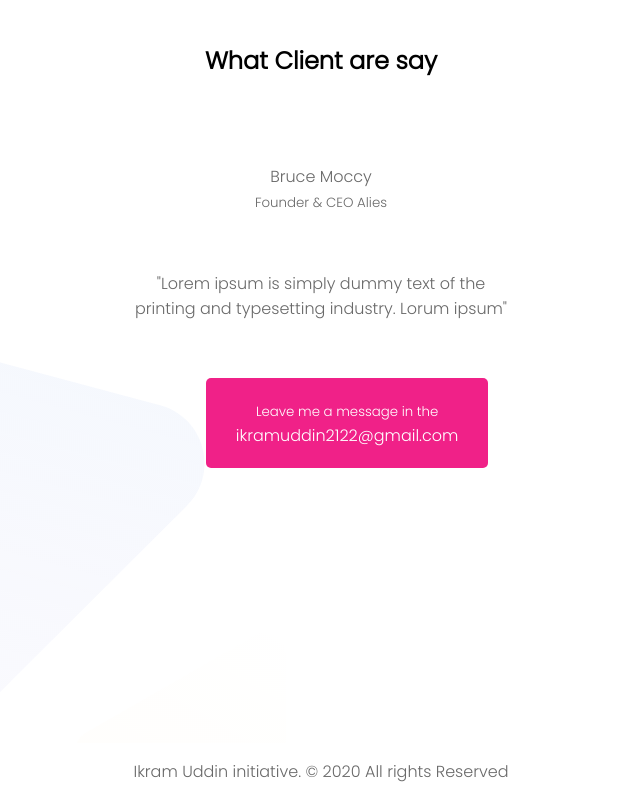
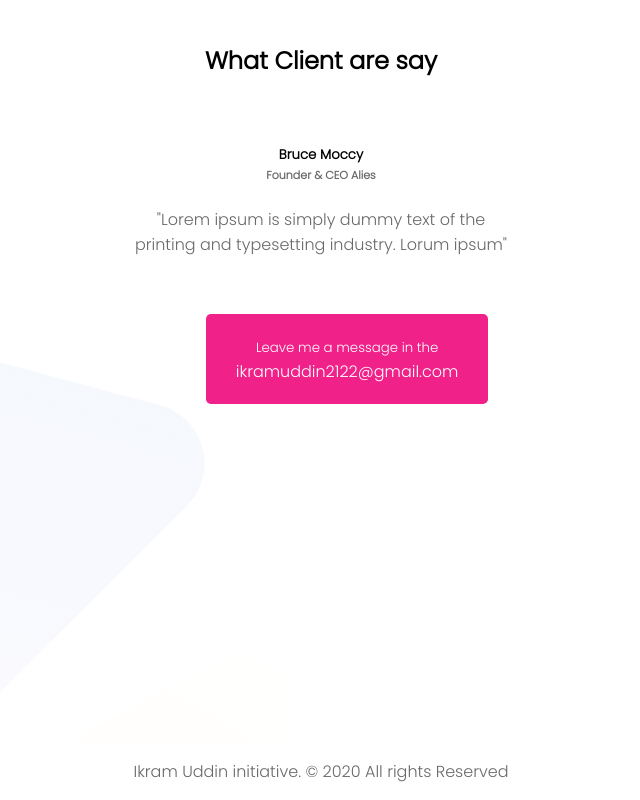
Before and after one commit to Ikramuddin21/personal-website, a plain HTML site: page index.html in a window 1280 px wide. Shown: the part 2141-2941 px from the top of the page, without its empty margins (319-959 px from the left). Drawn offline with Linux system fonts and the light colour scheme.

Commit message:
update website

```diff
--- a/index.html
+++ b/index.html
@@ -38,9 +38,7 @@
     <section class="last-section">
         <h2>What Client are say</h2>
         <br>
-        <br>
-        <p>Bruce Moccy <br> <small>Founder & CEO Alies</small> </p>
-        <br>
+        <h5>Bruce Moccy <br> <small class="small">Founder & CEO Alies</small> </h5>
         <p>"Lorem ipsum is simply dummy text of the <br> printing and typesetting industry. Lorum ipsum"</p>
         <br>
         <p class="email"><small>Leave me a message in the</small><br>ikramuddin2122@gmail.com</p>
--- a/style.css
+++ b/style.css
@@ -68,6 +68,9 @@ section{
     border-radius: 5px;
     color: white;
 }
+.small{
+    color: dimgray;
+}
 footer{
     text-align: center;
 }
```
